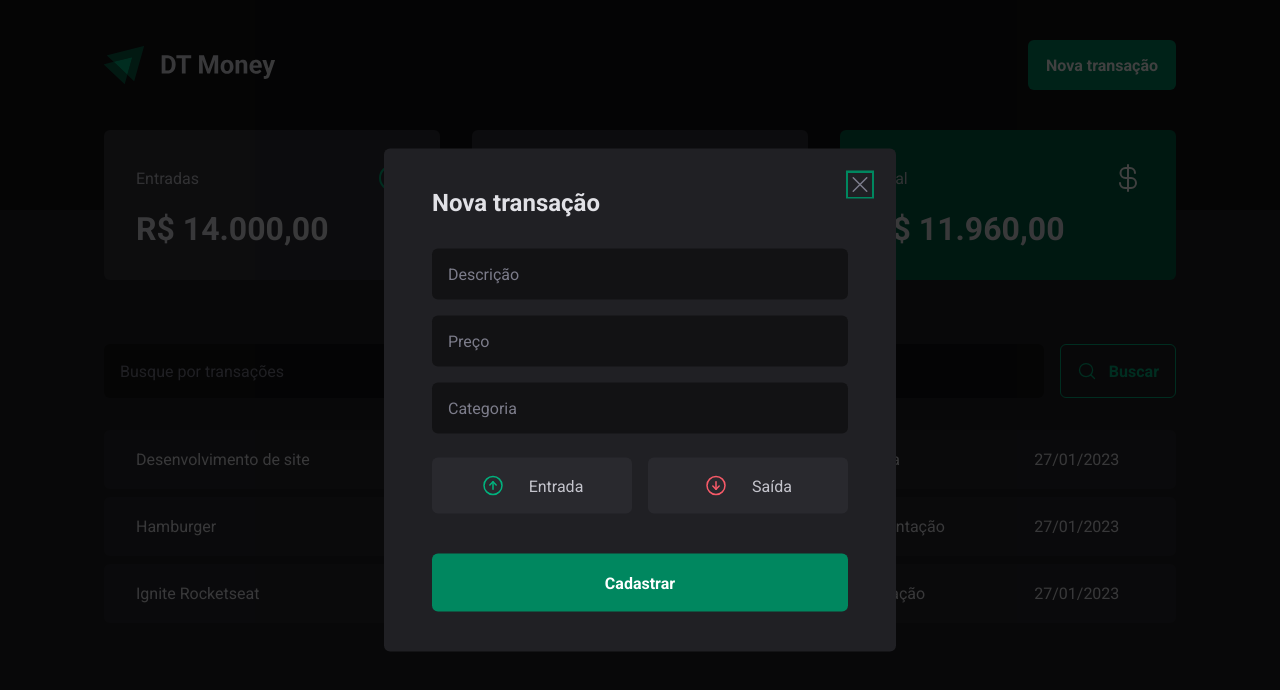
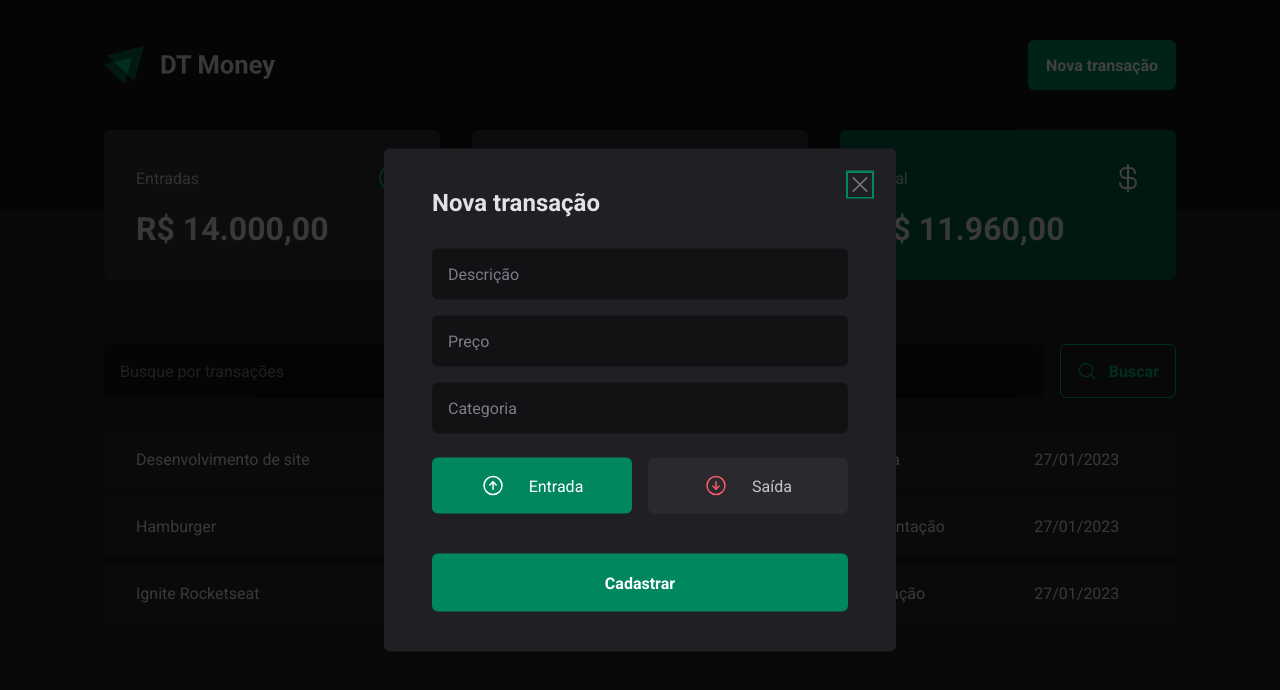
Before and after one commit to CCassolF/dt-money, a React (Vite) app: page / in a window 1280 px wide. Both pictures are taken after a click on the button "Nova transação". Shown: the top 690 px of the page. Built offline with nearby package versions, Linux system fonts and the light colour scheme; data requests are answered from the project's data file.

Commit message:
Controller components

```diff
--- a/src/components/NewTrasnsactionModal/index.tsx
+++ b/src/components/NewTrasnsactionModal/index.tsx
@@ -2,6 +2,7 @@ import { zodResolver } from '@hookform/resolvers/zod';
 import * as Dialog from '@radix-ui/react-dialog';
 import { ArrowCircleDown, ArrowCircleUp, X } from 'phosphor-react';
 import { useForm } from 'react-hook-form';
+import { Controller } from 'react-hook-form';
 import * as z from 'zod'
 
 import { CloseButton, Content, Overlay, TransactionType, TransactionTypeButton } from './styles';
@@ -10,18 +11,22 @@ const newTransactionFormSchema = z.object({
   description: z.string(),
   price: z.number(),
   category: z.string(),
-  // type: z.enum(['income', 'outcome']),
+  type: z.enum(['income', 'outcome']),
 })
 
 type NewTransactionFormInputs = z.infer<typeof newTransactionFormSchema>
 
 export function NewTransactionModal() {
   const {
+    control,
     register,
     handleSubmit,
     formState: {isSubmitting},
   } = useForm<NewTransactionFormInputs>({
-    resolver: zodResolver(newTransactionFormSchema)
+    resolver: zodResolver(newTransactionFormSchema),
+    defaultValues: {
+      type: 'income',
+    }
   })
 
   async function handleCreateNewTransaction(data: NewTransactionFormInputs) {
@@ -61,7 +66,15 @@ export function NewTransactionModal() {
             {...register('category')}
           />
 
-          <TransactionType>
+          <Controller
+            control={control}
+            name="type"
+            render={({ field }) => {
+              return(
+                <TransactionType
+                  onValueChange={field.onChange}
+                  value={field.value}
+                >
                   <TransactionTypeButton variant='income' value='income'>
                     <ArrowCircleUp size={24} />
                     Entrada
@@ -72,6 +85,9 @@ export function NewTransactionModal() {
                     Saída
                   </TransactionTypeButton>
                 </TransactionType>
+              )
+            }}
+          />
 
           <button type="submit" disabled={isSubmitting}>
             Cadastrar
```
Lines whose indentation alone changed are shown as unchanged.
